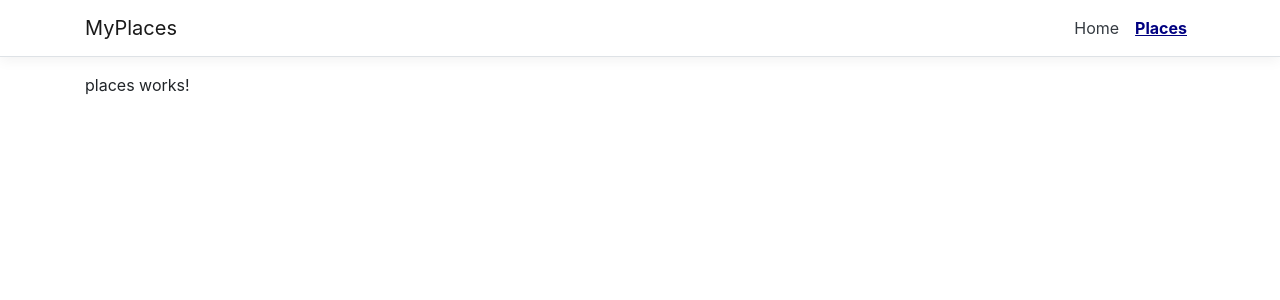
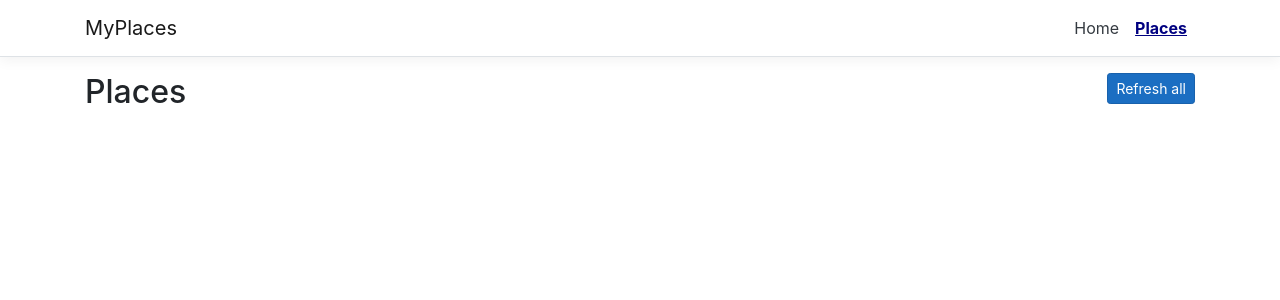
Before and after one commit to brokenthorn/MyPlaces, an Angular app in the folder MyPlaces/ClientApp/: page /places in a window 1280 px wide. Shown: the top 300 px of the page. Built offline with nearby package versions, Linux system fonts and the light colour scheme; no server answers.

Commit message:
Before ng update

```diff
--- a/MyPlaces/ClientApp/src/app/places/places.component.html
+++ b/MyPlaces/ClientApp/src/app/places/places.component.html
@@ -1 +1,8 @@
-<p>places works!</p>
+<div class="row">
+  <div class="col">
+    <h2>Places</h2>
+  </div>
+  <div class="col col-auto">
+    <button class="btn btn-sm btn-primary" (click)="refreshAll()">Refresh all</button>
+  </div>
+</div>
--- a/MyPlaces/ClientApp/src/app/places/places.component.ts
+++ b/MyPlaces/ClientApp/src/app/places/places.component.ts
@@ -11,7 +11,10 @@ export class PlacesComponent implements OnInit {
   constructor(private placesService: PlacesService) { }
 
   ngOnInit() {
+    this.refreshAll();
+  }
+
+  public refreshAll() {
     this.placesService.refreshAll();
   }
-
 }
```
